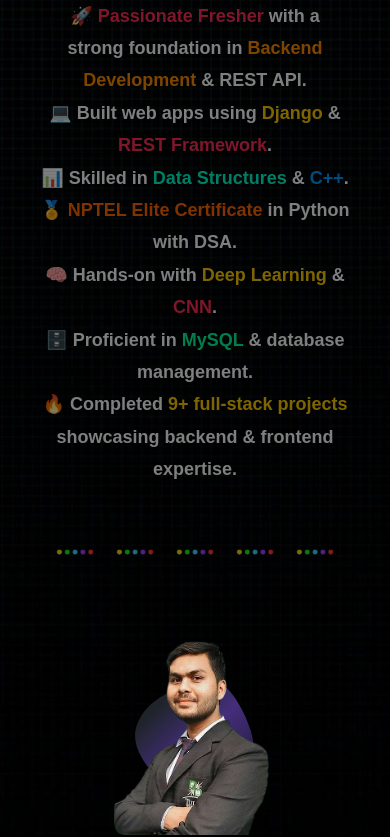
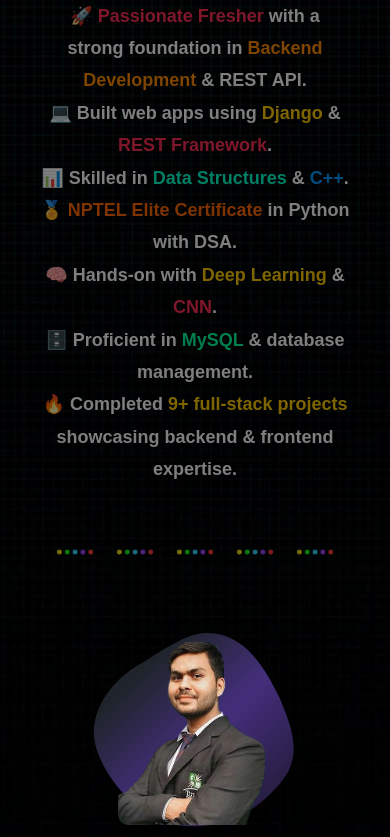
Before and after one commit to Hari-singh-Joshi/Hari-PortFolio, a plain HTML site: page index.html in a window 390 px wide. Shown: the part 283-1120 px from the top of the page. Drawn offline with nearby package versions, Linux system fonts and the light colour scheme; animation ran at ten frames a second.

Commit message:
Update style.css

```diff
--- a/style.css
+++ b/style.css
@@ -211,11 +211,11 @@ section {
 
 @media (max-width: 480px) { /* Small Mobile Devices */
   #lottie-background {
-    width: 90%;
-    height: 90%;
+    width: 160%;
+    height: 160%;
   }
   .foreground-img {
-    height: 200px;
+    height: 190px;
   }
 }
 
```
